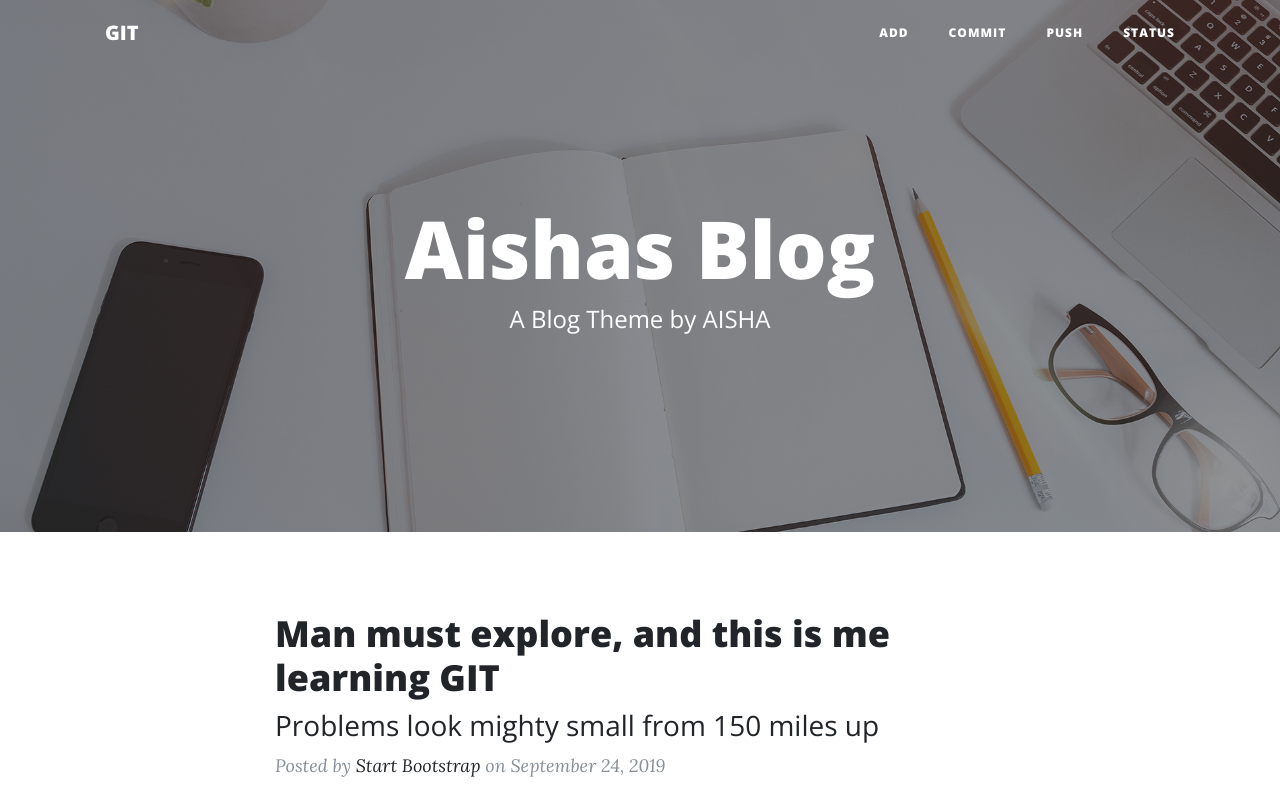
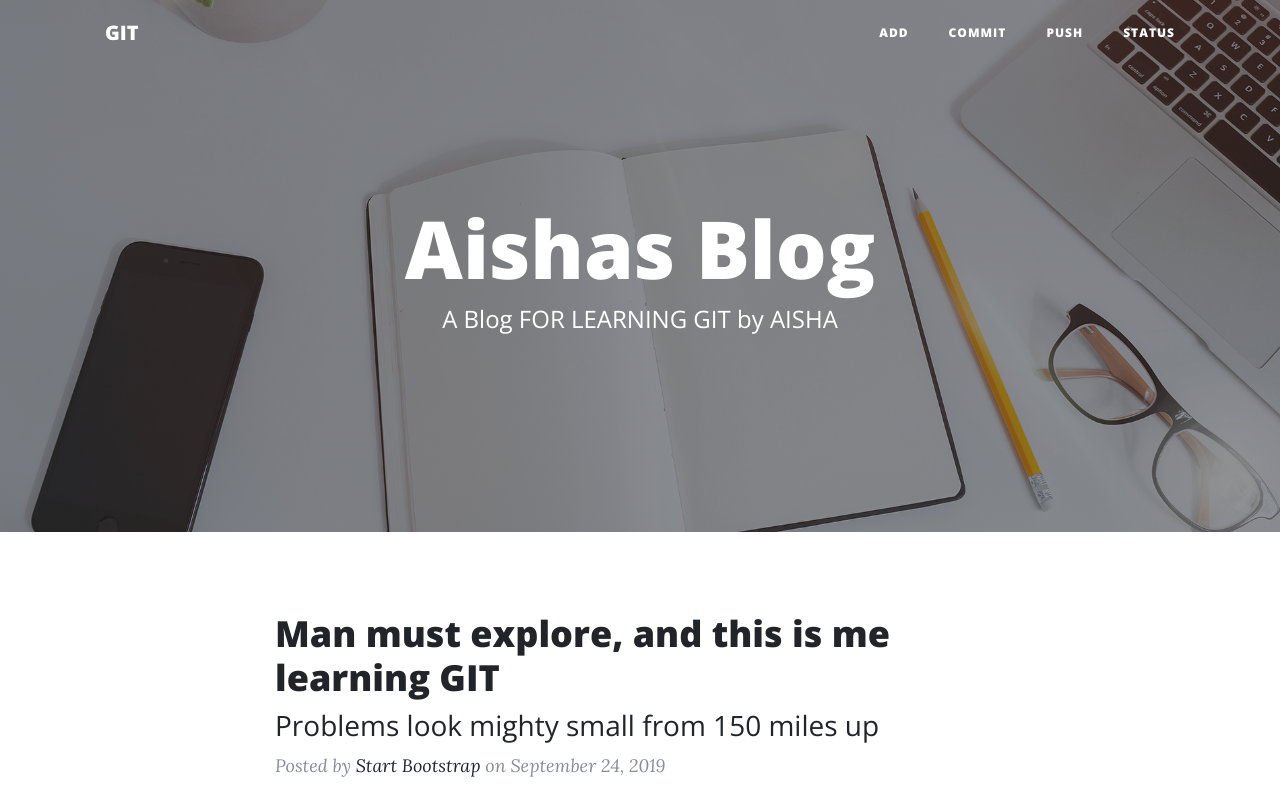
Before and after one commit to AISHAIFE/LearningGit, a website: page index.html in a window 1280 px wide. Shown: the top 800 px of the page. Drawn offline with nearby package versions, Linux system fonts and the light colour scheme.

Commit message:
I am praticing how to use GIT

```diff
--- a/index.html
+++ b/index.html
@@ -60,7 +60,7 @@
         <div class="col-lg-8 col-md-10 mx-auto">
           <div class="site-heading">
             <h1>Aishas Blog</h1>
-            <span class="subheading">A Blog Theme by  AISHA</span>
+            <span class="subheading">A Blog FOR LEARNING GIT by  AISHA</span>
           </div>
         </div>
       </div>
```
